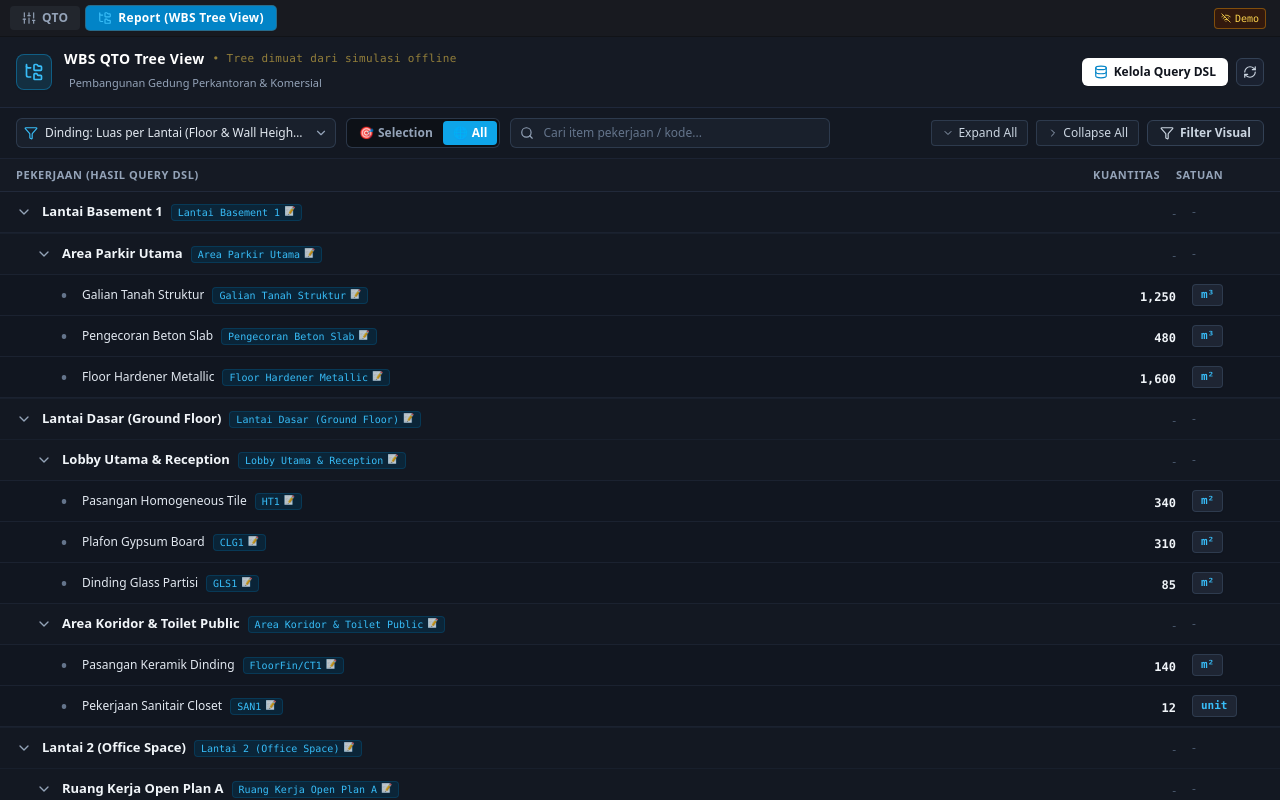
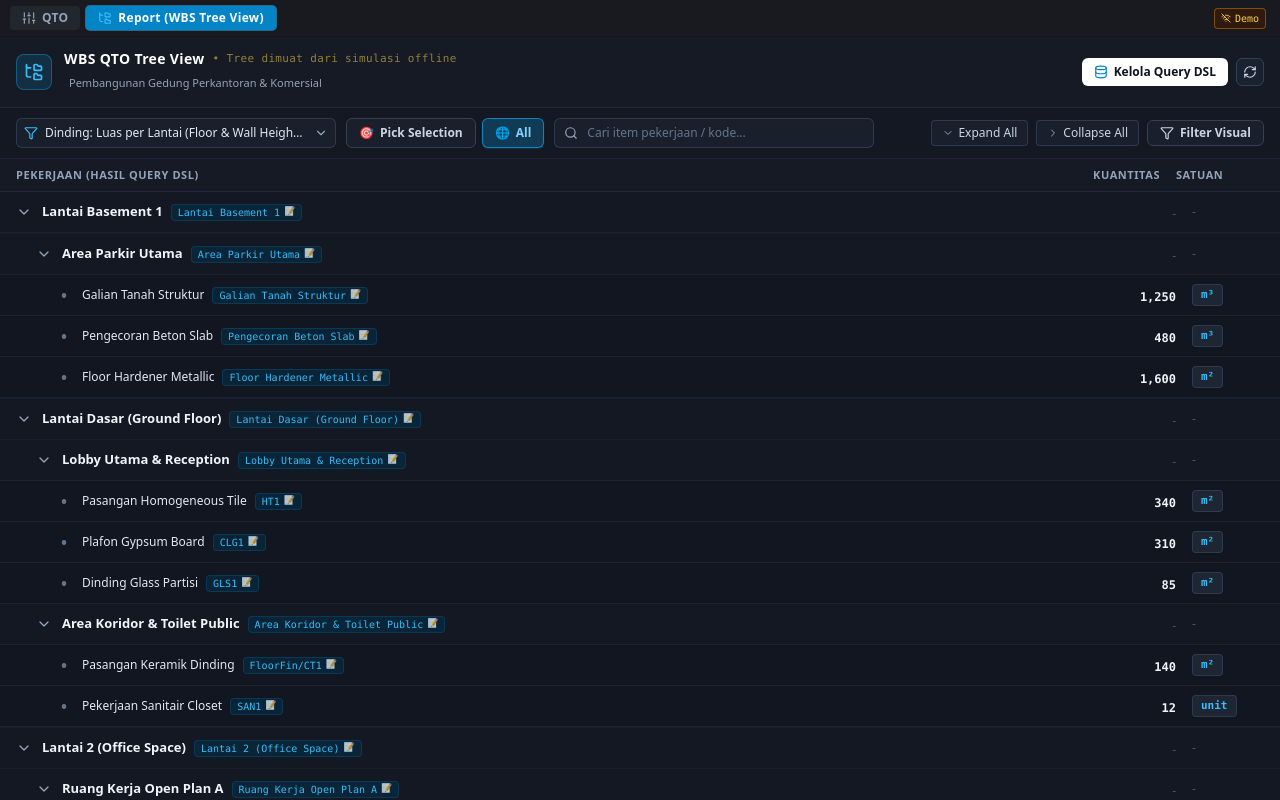
Before and after one commit to heruhday/grx-script, a React (Vite) app in the folder qto-property-box/: page / in a window 1280 px wide. Both pictures are taken after a click on the button "Report (WBS Tree View)". Built offline with nearby package versions, Linux system fonts and the light colour scheme; the HTML template or start-up script is replaced by a standard one.

Commit message:
fix(qto): replace realtime selection loop with manual Pick Selection and All buttons to prevent CAD freeze

```diff
--- a/qto-property-box/src/App.jsx
+++ b/qto-property-box/src/App.jsx
@@ -1203,10 +1203,8 @@ export default function App() {
     };
 
     pollCad();
-    const timer = setInterval(pollCad, 800);
     return () => {
       active = false;
-      clearInterval(timer);
     };
   }, [ipcPort]);
 
@@ -1920,10 +1918,11 @@ export default function App() {
 
               <button
                 onClick={handleManualRefresh}
-                title="Refresh Selection from AutoCAD / GstarCAD"
-                className="p-1.5 rounded bg-[#2c313a] hover:bg-[#353b45] border border-slate-700 text-slate-300 transition-colors"
+                title="Ambil seleksi objek saat ini dari AutoCAD / GstarCAD"
+                className="flex items-center gap-1 px-2 py-1 rounded bg-[#2c313a] hover:bg-[#353b45] border border-slate-700 text-slate-200 text-xs font-semibold transition-colors"
               >
-                <RefreshCw className="w-3.5 h-3.5" />
+                <Crosshair className="w-3.5 h-3.5 text-amber-400" />
+                <span>Pick Selection</span>
               </button>
 
               <button
--- a/qto-property-box/src/WbsReportView.jsx
+++ b/qto-property-box/src/WbsReportView.jsx
@@ -235,7 +235,7 @@ export default function WbsReportView({
     return q ? q.dsl : DEFAULT_SAVED_DSL_QUERIES[0].dsl;
   }, [savedQueries, activeQueryId]);
 
-  // Execute SS-QUERY in CAD and build TreeView from result
+  // Execute SS-QUERY in CAD and build TreeView from result (Manual / On-Demand ONLY)
   const executeQueryAndBuildTree = useCallback(
     async (dslOverride, scopeOverride) => {
       const dsl = (dslOverride || currentDslQuery).trim();
@@ -245,12 +245,28 @@ export default function WbsReportView({
       setIsLoading(true);
       setStatusMsg('Mengevaluasi SS-QUERY di CAD...');
 
-      // Handles for selection scope
+      // Handles for selection scope: fetched ON-DEMAND when user clicks "Pick Selection"
       let targetHandles = null;
       if (scope === 'selection') {
-        targetHandles = selectedEntities.map((e) => e.handle).filter(Boolean);
-        if (targetHandles.length === 0) {
-          setStatusMsg('0 entitas dipilih di CAD (pilih objek di CAD atau ganti ke All)');
+        if (cadConnected) {
+          try {
+            const pollRes = await invoke('cad_poll_selection', {
+              lastVersion: 0,
+              port: ipcPort
+            });
+            if (pollRes && pollRes.handles && pollRes.handles.length > 0) {
+              targetHandles = pollRes.handles;
+            }
+          } catch (e) {
+            console.warn('Failed to poll selection on demand:', e);
+          }
+        }
+        if (!targetHandles || targetHandles.length === 0) {
+          targetHandles = selectedEntities.map((e) => e.handle).filter(Boolean);
+        }
+        if (!targetHandles || targetHandles.length === 0) {
+          alert('Belum ada objek yang dipilih di CAD. Silakan pilih objek di AutoCAD / GstarCAD, lalu klik tombol "Pick Selection".');
+          setStatusMsg('0 objek dipilih di CAD');
           setIsLoading(false);
           setTimeout(() => setStatusMsg(''), 3000);
           return;
@@ -300,7 +316,8 @@ export default function WbsReportView({
             setExpandedNodes(new Set(allIds));
             const qNodes = getQuantityNodes(nodes);
             setCheckedNodeIds(new Set(qNodes.map((n) => n.id)));
-            setStatusMsg(`Tree di-generate dari hasil SS-QUERY (${qNodes.length} item)`);
+            const scopeLabel = scope === 'selection' ? `Seleksi (${targetHandles?.length || 0} obj)` : 'Seluruh Gambar';
+            setStatusMsg(`Sukses: ${scopeLabel} • ${qNodes.length} item kuantitas`);
           } else {
             setStatusMsg('Hasil query kosong');
           }
@@ -323,13 +340,25 @@ export default function WbsReportView({
       setIsLoading(false);
       setTimeout(() => setStatusMsg(''), 3000);
     },
-    [currentDslQuery, queryScope, cadConnected, selectedEntities, ipcPort, descriptions]
+    [currentDslQuery, queryScope, cadConnected, ipcPort, descriptions]
   );
 
-  // Auto-run query on mount or when queryScope / activeQueryId changes
+  // Manual trigger for Pick Selection button
+  const handlePickSelection = async () => {
+    setQueryScope('selection');
+    await executeQueryAndBuildTree(currentDslQuery, 'selection');
+  };
+
+  // Manual trigger for All Entities button
+  const handleQueryAll = async () => {
+    setQueryScope('all');
+    await executeQueryAndBuildTree(currentDslQuery, 'all');
+  };
+
+  // Run query once on mount or when activeQueryId changes (NEVER on realtime selection!)
   useEffect(() => {
-    executeQueryAndBuildTree();
-  }, [activeQueryId, queryScope, executeQueryAndBuildTree]);
+    executeQueryAndBuildTree(currentDslQuery, queryScope);
+  }, [activeQueryId]);
 
   // CAD Visual Filter: Dark Grey (ACI 8) for unchecked entities, restore original _clr when OFF
   useEffect(() => {
@@ -735,29 +764,32 @@ export default function WbsReportView({
             <ChevronDown className="w-3.5 h-3.5 text-slate-400 absolute right-2 top-2 pointer-events-none" />
           </div>
 
-          {/* User Request: Pill Option Button (Selection or All) */}
-          <div className="flex items-center bg-[#0d1117] border border-slate-700/80 rounded-md p-0.5 shrink-0">
+          {/* User Request: Explicit Button Pick Selection or All (No realtime freeze) */}
+          <div className="flex items-center gap-1.5 shrink-0">
             <button
               type="button"
-              onClick={() => setQueryScope('selection')}
-              title="Dapatkan hasil query DSL hanya untuk objek terpilih di CAD"
-              className={`px-2.5 py-1 rounded text-xs font-semibold flex items-center gap-1 transition-all ${
+              onClick={handlePickSelection}
+              disabled={isLoading}
+              title="Klik untuk mengambil objek yang sedang dipilih di CAD dan menjalankan query DSL"
+              className={`px-3 py-1.5 rounded-md text-xs font-semibold flex items-center gap-1.5 border transition-all ${
                 queryScope === 'selection'
-                  ? 'bg-sky-500 text-white shadow'
-                  : 'text-slate-400 hover:text-slate-200'
+                  ? 'bg-amber-500/25 text-amber-300 border-amber-500/70 shadow-sm shadow-amber-500/20'
+                  : 'bg-[#19202c] hover:bg-[#202938] border-slate-700 text-slate-300'
               }`}
             >
               <span>🎯</span>
-              <span>Selection</span>
+              <span>Pick Selection</span>
             </button>
+
             <button
               type="button"
-              onClick={() => setQueryScope('all')}
-              title="Dapatkan hasil query DSL untuk seluruh gambar CAD"
-              className={`px-2.5 py-1 rounded text-xs font-semibold flex items-center gap-1 transition-all ${
+              onClick={handleQueryAll}
+              disabled={isLoading}
+              title="Klik untuk menjalankan query DSL pada seluruh gambar CAD"
+              className={`px-3 py-1.5 rounded-md text-xs font-semibold flex items-center gap-1.5 border transition-all ${
                 queryScope === 'all'
-                  ? 'bg-sky-500 text-white shadow'
-                  : 'text-slate-400 hover:text-slate-200'
+                  ? 'bg-sky-500/25 text-sky-300 border-sky-500/70 shadow-sm shadow-sky-500/20'
+                  : 'bg-[#19202c] hover:bg-[#202938] border-slate-700 text-slate-300'
               }`}
             >
               <span>🌐</span>
```
Also changed, not shown: 1 other file (tests, documents, lock files or other folders).
